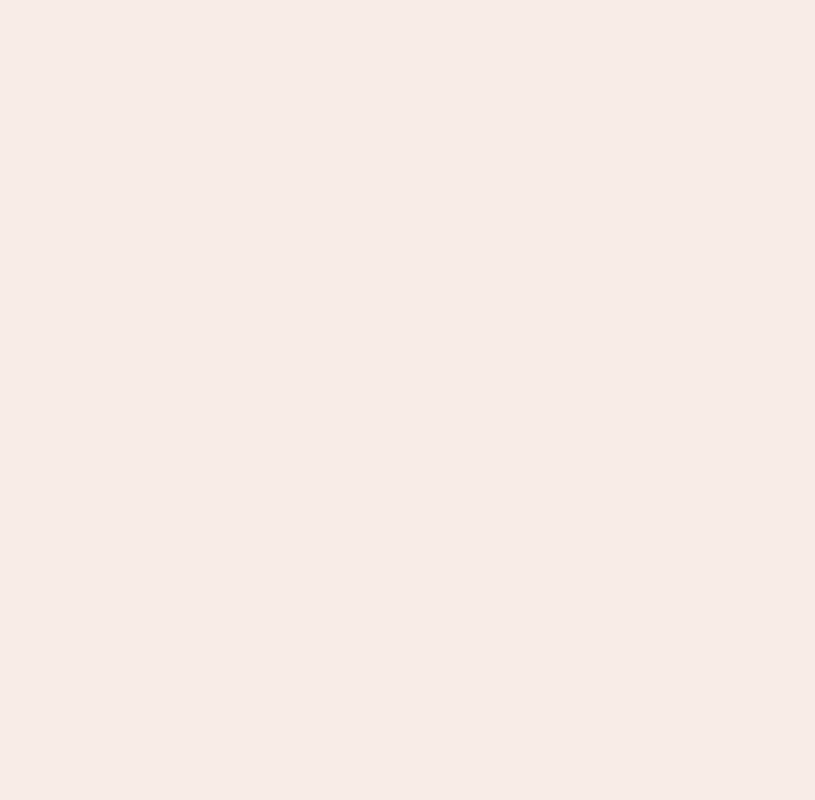
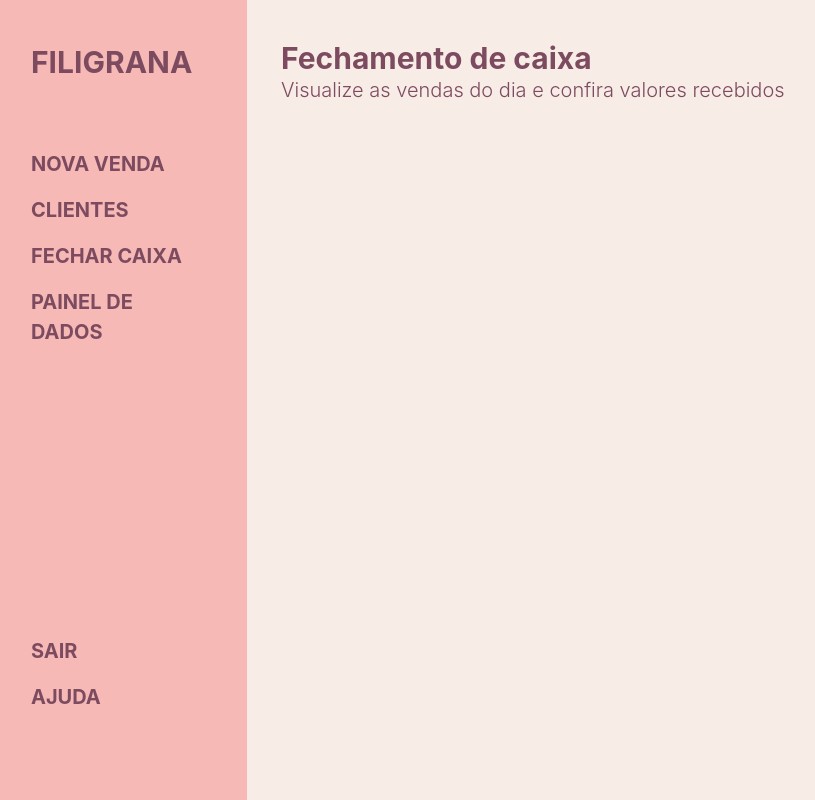
Before and after one commit to KombatRafael18/FiligranaCaixa, a React (Create React App) app in the folder Codigo/frontend/: page /fechamento-de-caixa in a window 1280 px wide. Before the commit this address had no page. Shown: the whole page, without its empty margins (9-824 px from the left). Built offline with nearby package versions, Linux system fonts and the light colour scheme.

Commit message:
Cria página FechamentoDeCaixa

```diff
--- a/Codigo/frontend/src/App.js
+++ b/Codigo/frontend/src/App.js
@@ -6,7 +6,7 @@ import Home from './pages/Home';
 import Login from './pages/Login';
 import Venda from './pages/Venda';
 import CadastrarCliente from './pages/CadastrarCliente';
-import Caixa from './pages/Caixa';
+import FechamentoDeCaixa from './pages/FechamentoDeCaixa';
 import FechamentoVenda from './pages/FechamentoVenda';
 
 function App() {
@@ -19,7 +19,7 @@ function App() {
           <Route path="/login" element={<Login />} />
           <Route path="/venda" element={<Venda />} />
           <Route path="/cadastrar-cliente" element={<CadastrarCliente />} />
-          <Route path="/caixa" element={<Caixa />} />
+          <Route path="/fechamento-de-caixa" element={<FechamentoDeCaixa />} />
           <Route path="/fechamento-venda" element={<FechamentoVenda />} />
         </Routes>
       </div>
--- a/Codigo/frontend/src/components/SideDrawer.js
+++ b/Codigo/frontend/src/components/SideDrawer.js
@@ -14,7 +14,7 @@ const SideDrawer = ({ isOpen }) => {
               <ul className="space-y-4">
                 <li><Link to="/venda" className="block hover:text-[#9b5c6f]">NOVA VENDA</Link></li>
                 <li><Link to="/clientes" className="block hover:text-[#9b5c6f]">CLIENTES</Link></li>
-                <li><Link to="/fechar-caixa" className="block hover:text-[#9b5c6f]">FECHAR CAIXA</Link></li>
+                <li><Link to="/fechamento-de-caixa" className="block hover:text-[#9b5c6f]">FECHAR CAIXA</Link></li>
                 <li><Link to="/painel-de-dados" className="block hover:text-[#9b5c6f]">PAINEL DE DADOS</Link></li>
               </ul>
             </nav>
--- /dev/null
+++ b/Codigo/frontend/src/pages/FechamentoDeCaixa.js
@@ -0,0 +1,21 @@
+import React from "react";
+import SideDrawer from "../components/SideDrawer";
+
+function FechamentoDeCaixa() {
+  return (
+    <>
+      <SideDrawer isOpen={true} />
+
+      <section className="ml-[250px] p-10">
+        <header>
+          <h1 className="text-3xl font-bold">Fechamento de caixa</h1>
+          <p className="text-xl font-light">
+            Visualize as vendas do dia e confira valores recebidos
+          </p>
+        </header>
+      </section>
+    </>
+  );
+}
+
+export default FechamentoDeCaixa;
```
Also changed, not shown: Codigo/frontend/src/pages/Caixa.js (deleted).
